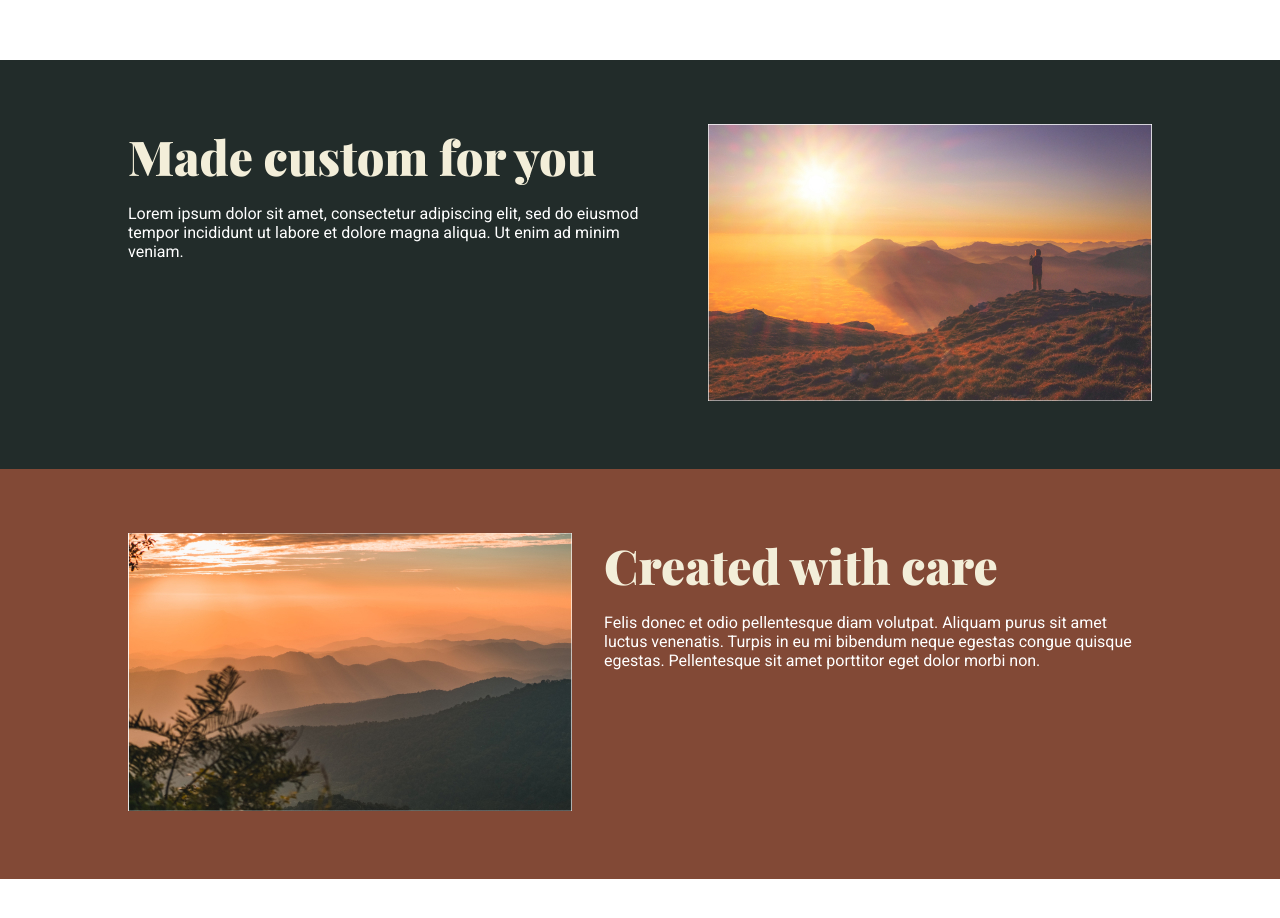
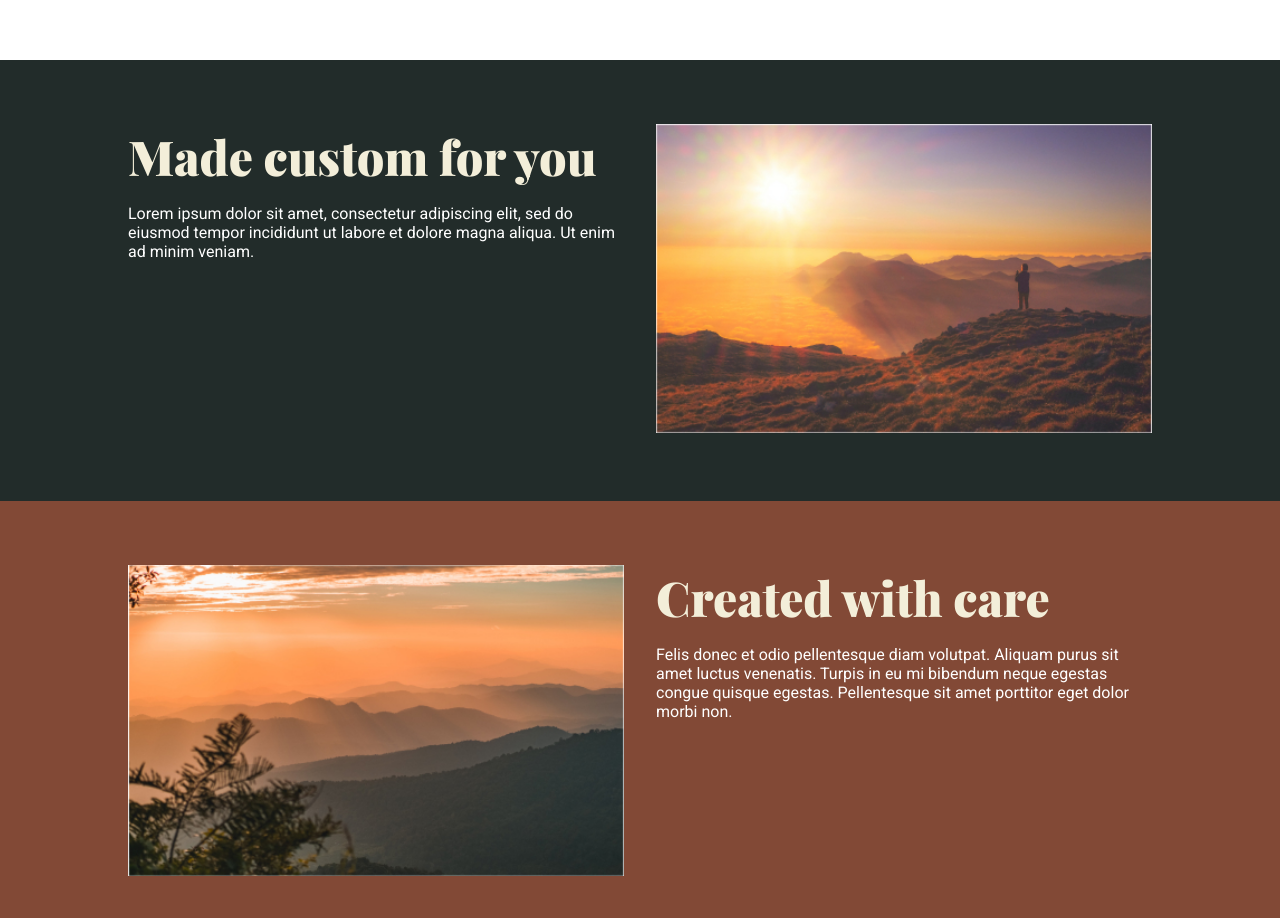
Before and after one commit to neeflez/Conquering-Responsive-Layouts, a plain HTML site: page challenge 6/index.html in a window 1280 px wide. Shown: the part 900-1818 px from the top of the page. Before the commit the page ends 1779 px from the top, so only its background shows below. Drawn offline with nearby package versions, Linux system fonts and the light colour scheme.

Commit message:
solved images scaling

```diff
--- a/challenge 6/index.html
+++ b/challenge 6/index.html
@@ -56,14 +56,14 @@
               enim ad minim veniam.
             </p>
           </div>
-          <div>
+          <div class="right">
             <img src="/images/image-01.jpg" alt="desert" />
           </div>
         </div>
       </div>
       <div class="box3">
         <div class="container row">
-          <div>
+          <div class="left">
             <img src="/images/image-02.jpg" alt="desert" />
           </div>
           <div class="right">
--- a/challenge 6/style.css
+++ b/challenge 6/style.css
@@ -58,10 +58,14 @@ h5{
     display: flex;
     align-items: center;
 }
-@media (max-width:770px){
-    img{
+.left, .right{
+    width: 100%;
+}
+img{
         width: 100%;
     }
+@media (max-width:770px){
+
     .row{
         flex-direction: column;
     }
```
